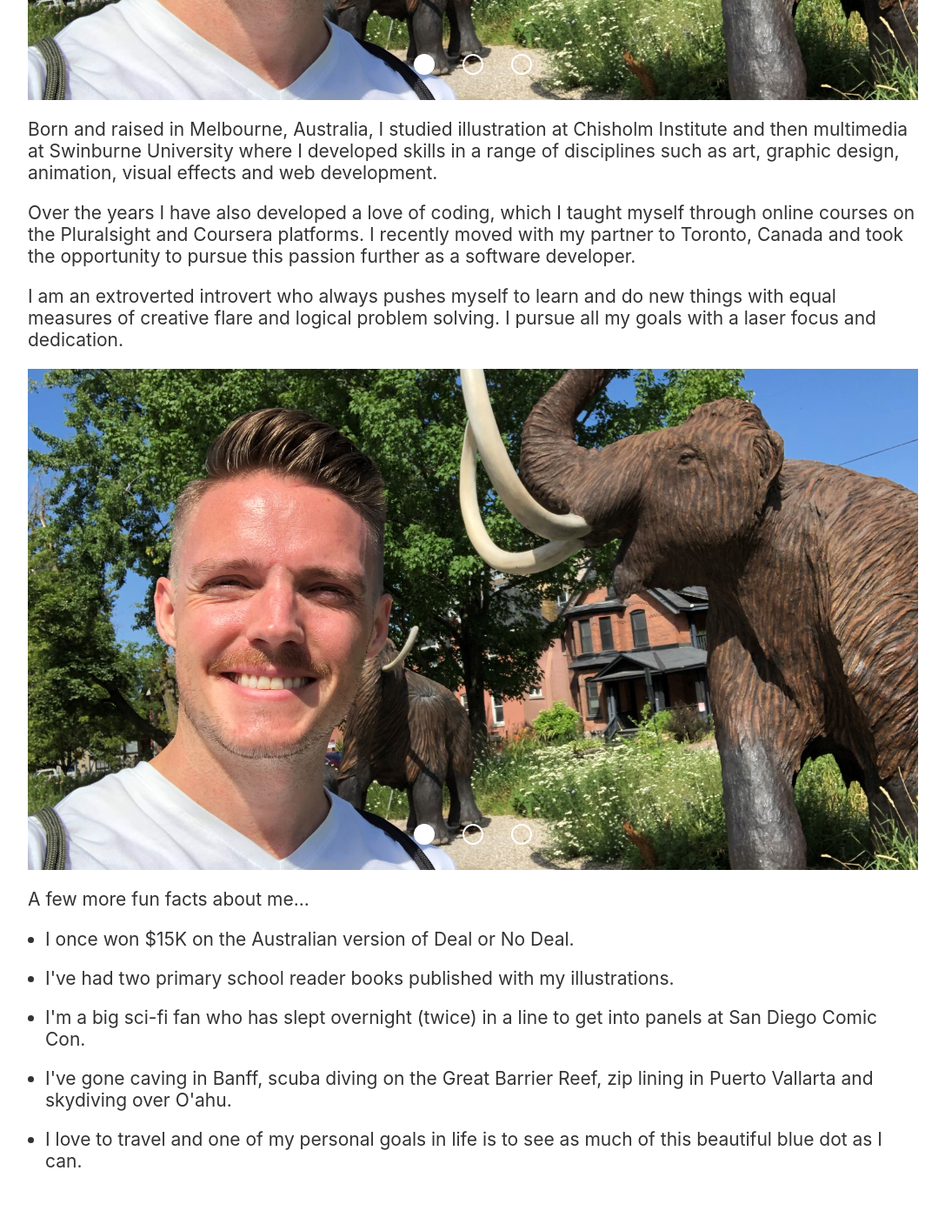
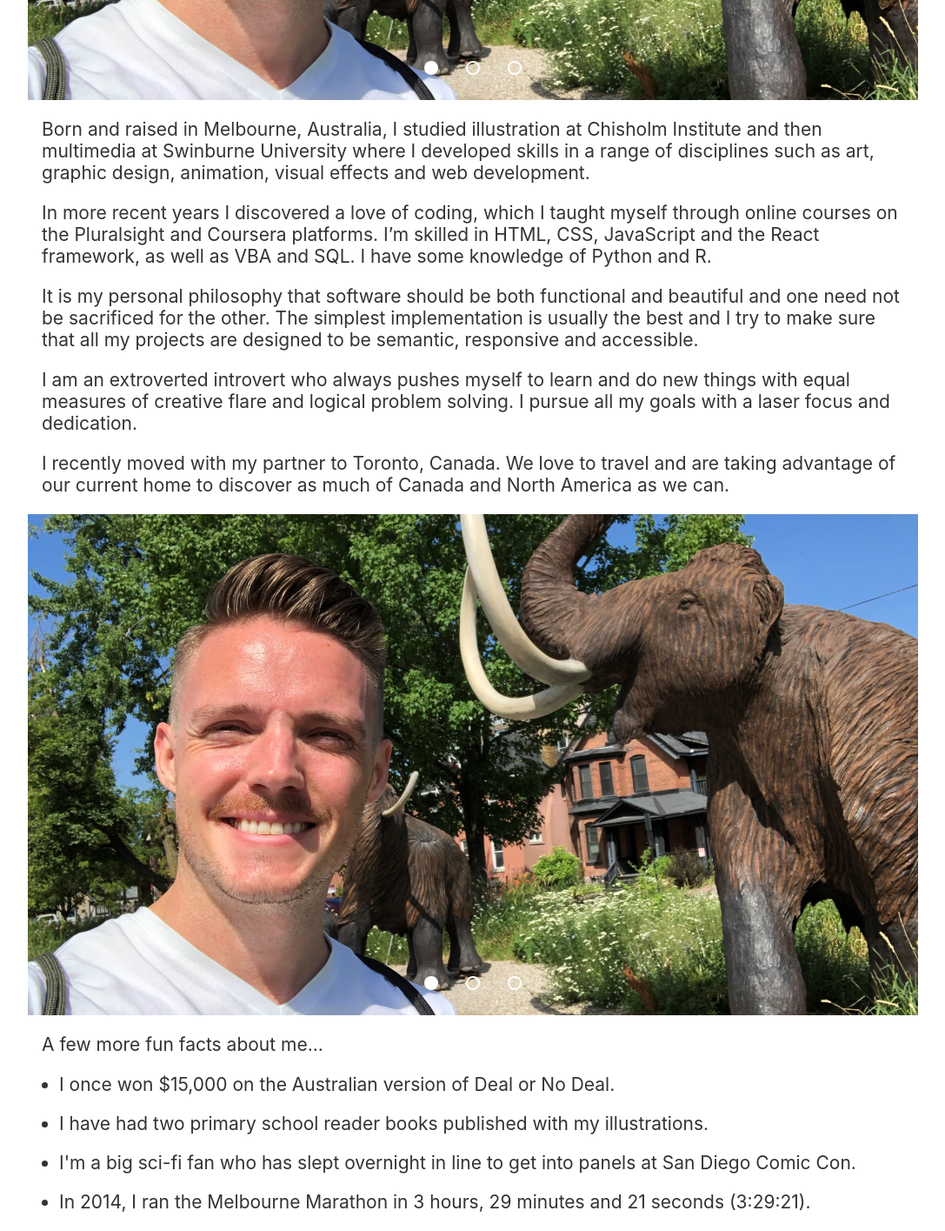
Before and after one commit to brentmcleod/portfolio, a React (Create React App) app: page / in a window 1280 px wide. Shown: the part 2360-3775 px from the top of the page at 87% size, without its empty margins (96-1183 px from the left). Built offline with nearby package versions, Linux system fonts and the light colour scheme.

Commit message:
Final draft of About section text and fixed paragraph padding on larger screens.

```diff
--- a/src/components/sections/About.js
+++ b/src/components/sections/About.js
@@ -16,15 +16,26 @@ const About = () => {
         animation, visual effects and web development.
       </p>
       <p>
-        Over the years I have also developed a love of coding, which I taught
+        In more recent years I discovered a love of coding, which I taught
         myself through online courses on the Pluralsight and Coursera platforms.
-        I recently moved with my partner to Toronto, Canada and took the
-        opportunity to pursue this passion further as a software developer.
+        I’m skilled in HTML, CSS, JavaScript and the React framework, as well as
+        VBA and SQL. I have some knowledge of Python and R.
+      </p>
+      <p>
+        It is my personal philosophy that software should be both functional and
+        beautiful and one need not be sacrificed for the other. The simplest
+        implementation is usually the best and I try to make sure that all my
+        projects are designed to be semantic, responsive and accessible.
       </p>
       <p>
         I am an extroverted introvert who always pushes myself to learn and do
         new things with equal measures of creative flare and logical problem
         solving. I pursue all my goals with a laser focus and dedication.
+      </p>
+      <p>
+        I recently moved with my partner to Toronto, Canada. We love to travel
+        and are taking advantage of our current home to discover as much of
+        Canada and North America as we can.
       </p>
       <Carousel
         slides={["about_01.jpg", "about_02.jpg", "about_03.jpg"]}
@@ -32,22 +43,24 @@ const About = () => {
       />
       <p>A few more fun facts about me...</p>
       <ul>
-        <li>I once won $15K on the Australian version of Deal or No Deal.</li>
         <li>
-          I've had two primary school reader books published with my
+          I once won $15,000 on the Australian version of Deal or No Deal.
+        </li>
+        <li>
+          I have had two primary school reader books published with my
           illustrations.
         </li>
         <li>
-          I'm a big sci-fi fan who has slept overnight (twice) in a line to get
-          into panels at San Diego Comic Con.
+          I'm a big sci-fi fan who has slept overnight in line to get into
+          panels at San Diego Comic Con.
+        </li>
+        <li>
+          In 2014, I ran the Melbourne Marathon in 3 hours, 29 minutes and 21
+          seconds (3:29:21).
         </li>
         <li>
           I've gone caving in Banff, scuba diving on the Great Barrier Reef, zip
-          lining in Puerto Vallarta and skydiving over O'ahu.
-        </li>
-        <li>
-          I love to travel and one of my personal goals in life is to see as
-          much of this beautiful blue dot as I can.
+          lining in Puerto Vallarta and skydiving over Oahu.
         </li>
       </ul>
     </section>
--- a/src/hooks/useCarousel.js
+++ b/src/hooks/useCarousel.js
@@ -74,7 +74,7 @@ const useCarousel = (length, interval) => {
   useEffect(() => {
     const id = setTimeout(() => dispatch({ type: "next", length }), interval);
     return () => clearTimeout(id);
-  }, [state.offset, state.active]);
+  }, [state.offset, state.active, length, interval]);
 
   useEffect(() => {
     const id = setTimeout(() => dispatch({ type: "done" }), transitionTime);
--- a/src/index.css
+++ b/src/index.css
@@ -134,6 +134,12 @@ section {
   }
   #home {
     margin: 2.5rem 0 10rem 0;
+  }
+  #about p {
+    padding: 0 1rem;
+  }
+  #about ul {
+    padding: 0 0 0 2.25rem;
   }
 }
 
@@ -594,12 +600,12 @@ section {
   justify-content: center;
   bottom: 5%;
   width: 100%;
-  height: calc(1rem + 1vmin);
+  height: calc(0.5rem + 1vmin);
   z-index: 1;
 }
 
 .carousel-indicator {
-  width: calc(1rem + 1vmin);
+  width: calc(0.5rem + 1vmin);
   margin: 0 calc(0.5rem + 1vmin);
   background-color: transparent;
   box-sizing: border-box;
@@ -679,11 +685,6 @@ section {
   transform: translate3d(0.5rem, 0, 0) rotate(-45deg) scale(0.7, 1);
 }
 
-/* .carousel-arrow,
-.carousel-indicator-wrapper {
-  mix-blend-mode: exclusion;
-} */
-
 .carousel-arrow:hover,
 .carousel-indicator:hover {
   transform: translateY(-0.25rem);
```
